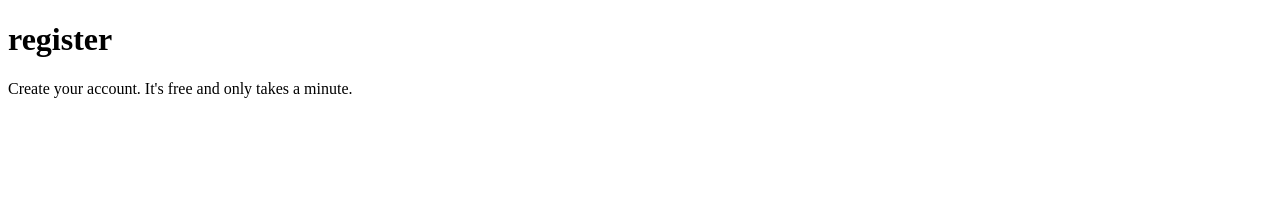
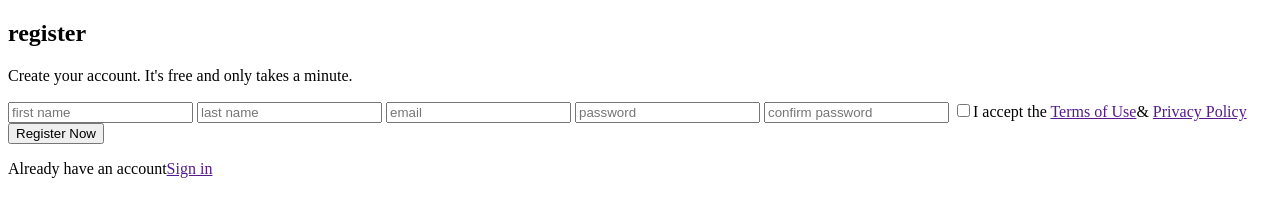
Before and after one commit to AlexeyKhaletskiy/fd_form_practice_20-05, a plain HTML site: page index.html in a window 1280 px wide. Drawn offline with Linux system fonts and the light colour scheme.

Commit message:
Add HTML structure

```diff
--- a/index.html
+++ b/index.html
@@ -1,14 +1,40 @@
 <!DOCTYPE html>
 <html lang="en">
   <head>
-  <meta charset="UTF-8">
-  <meta http-equiv="X-UA-Compatible" content="IE=edge">
-  <meta name="viewport" content="width=device-width, initial-scale=1.0">
+    <meta charset="UTF-8" />
+    <meta http-equiv="X-UA-Compatible" content="IE=edge" />
+    <meta name="viewport" content="width=device-width, initial-scale=1.0" />
     <title>Form</title>
-  <link rel="stylesheet" href="./assets/css/style.css">
+    <link rel="stylesheet" href="./assets/css/style.css" />
   </head>
   <body>
+    <section class="register-form">
       <h1 class="title">register</h1>
-  <p class="form-descr">Create your account. It's free and only takes a minute. </p>
+      <p class="form-descr">
+        Create your account. It's free and only takes a minute.
+      </p>
+
+      <form action="" class="form">
+        <div class="wrapper-name">
+          <label>
+            <input type="text" placeholder="first name" />
+          </label>
+
+          <label>
+            <input type="text" placeholder="last name"/>
+          </label>
+
+          <label><input type="email" name="" id="" placeholder="email"/></label>
+          <label><input type="password" name="" id="" placeholder="password"/></label>
+          <label><input type="password" name="" id="" placeholder="confirm password"/></label>
+          <label
+            ><input type="checkbox" name="" id="" />I accept the
+            <a href="">Terms of Use</a>& <a href="">Privacy Policy</a></label
+          >
+          <input type="submit" value="Register Now" />
+        </div>
+      </form>
+    </section>
+    <p class="sign-in">Already have an account<a href="" class="sign-link">Sign in</a></p>
   </body>
 </html>
```
Lines whose indentation alone changed are shown as unchanged.
